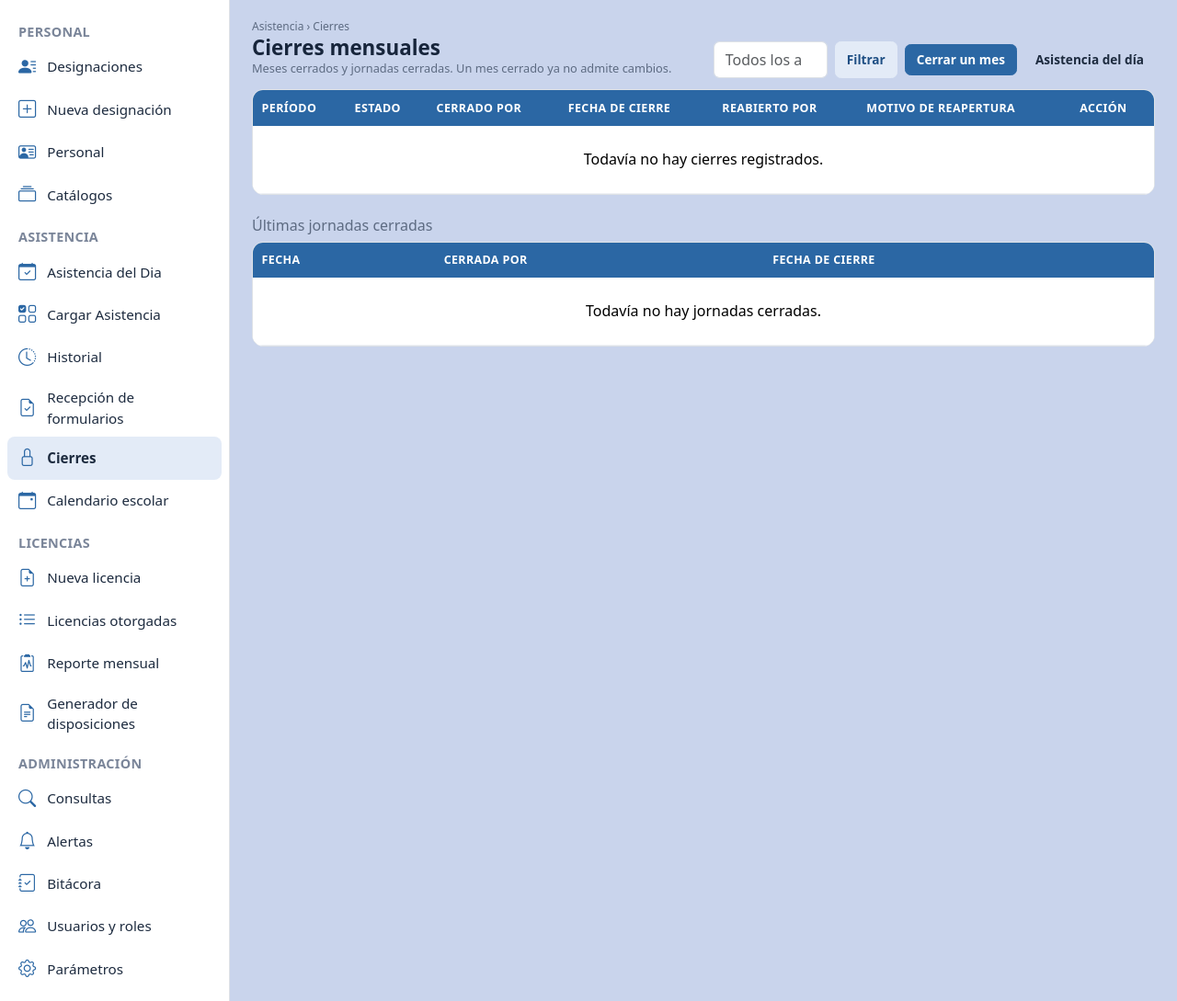
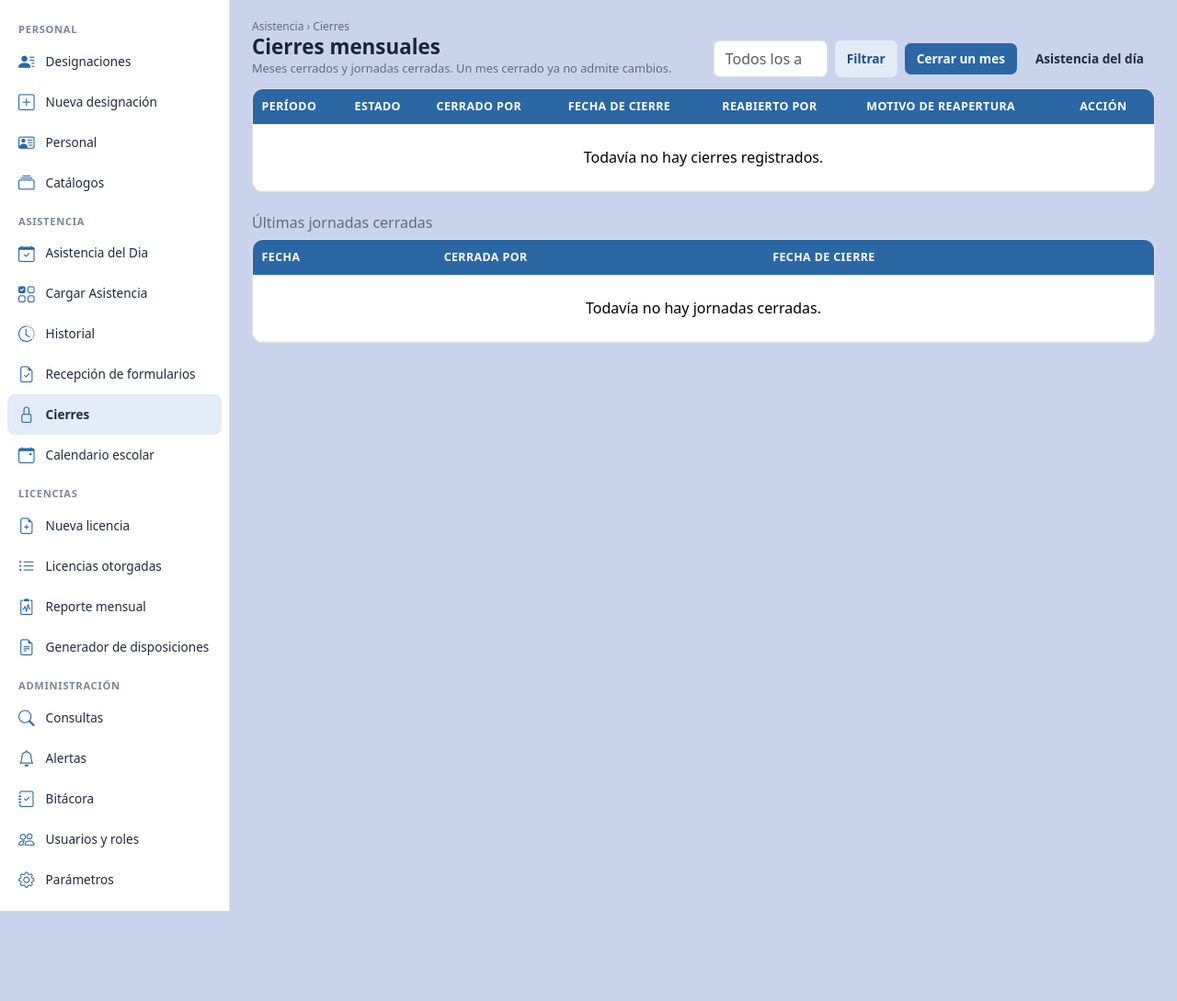
Before and after one commit to IvanAugustoMoralesLopez/Proyecto_Sistema_Asistencia, a Django app: page /asistencia/cierres/ in a window 1280 px wide. Shown: the part 48-1137 px from the top of the page at 92% size. After the commit the page ends 1039 px from the top, so only its background shows below. Run offline with Django 5.2, Linux system fonts and the light colour scheme; the visitor is signed in with stand-in values (Sample User, id 1); data comes from the database, SQL or seed files in the repository; data that the repository does not hold is empty.

Commit message:
Update V6.1
Arreglo del estilo que cambiaba el tamaño y la fuente de la pantalla

```diff
--- a/asistencias/static/asistencias/css/asistencias.css
+++ b/asistencias/static/asistencias/css/asistencias.css
@@ -10,19 +10,12 @@
  * la tabla como protagonista.
  */
 
-/* ───────── Legibilidad (se carga asistencia todos los dias) ───────── */
-.app-content {
-    font-size: 1rem;
-    line-height: 1.55;
-}
+/* ───────── Legibilidad ───────── */
 
 .app-content .text-secondary {
     color: #5d6b82 !important;
 }
 
-.sidebar__titulo { font-size: 0.9rem !important; letter-spacing: .02em; }
-.sidebar__link   { font-size: 0.95rem !important; padding-top: .55rem; padding-bottom: .55rem; }
-.sidebar__link i { font-size: 1.2rem !important; }
 
 .app-content a:focus-visible,
 .app-content button:focus-visible,
@@ -288,8 +281,6 @@
 
 .asis-filtros > summary:hover { text-decoration: underline; }
 
-/* El boton de la barra inferior no se pega al borde en pantallas altas. */
-.app-content { padding-bottom: .5rem; }
 
 /* ───────── Panel de accion de la pantalla diaria ───────── */
 .asis-accion-destacada {
--- a/asistencias/templates/asistencias/_base_asistencias.html
+++ b/asistencias/templates/asistencias/_base_asistencias.html
@@ -6,7 +6,7 @@
 
   Todas las pantallas de asistencias extienden esta y no `base.html`
   directamente, para que carguen la hoja de estilo propia del módulo
-  (letra más grande, filas más altas y vista de tarjetas en el celular).
+  (componentes de contenido y vista de tarjetas en el celular).
 {% endcomment %}
 
 {% block seccion %}asistencias{% endblock %}
@@ -15,32 +15,4 @@
 <link rel="stylesheet" href="{% static 'asistencias/css/asistencias.css' %}">
 {% endblock %}
 
-{% block extra_js %}
-<script>
-(function () {
-    /* Punto 17: si se toca la hamburguesa y el menu queda en modo iconos,
-       el estado se recuerda, asi la pantalla no "cambia sola" entre una
-       visita y otra. Solo se aplica dentro de Asistencias. */
-    var CLAVE = "asis-menu-colapsado";
-
-    try {
-        if (localStorage.getItem(CLAVE) === "1") {
-            document.body.classList.add("menu-colapsado");
-        }
-    } catch (e) { /* navegador sin almacenamiento: no pasa nada */ }
-
-    var boton = document.getElementById("btnMenu");
-    if (!boton) { return; }
-
-    boton.addEventListener("click", function () {
-        /* base.html ya alterno la clase en este mismo clic. */
-        setTimeout(function () {
-            try {
-                var colapsado = document.body.classList.contains("menu-colapsado");
-                localStorage.setItem(CLAVE, colapsado ? "1" : "0");
-            } catch (e) { /* idem */ }
-        }, 0);
-    });
-})();
-</script>
-{% endblock %}
+{% block extra_js %}{% endblock %}
```
